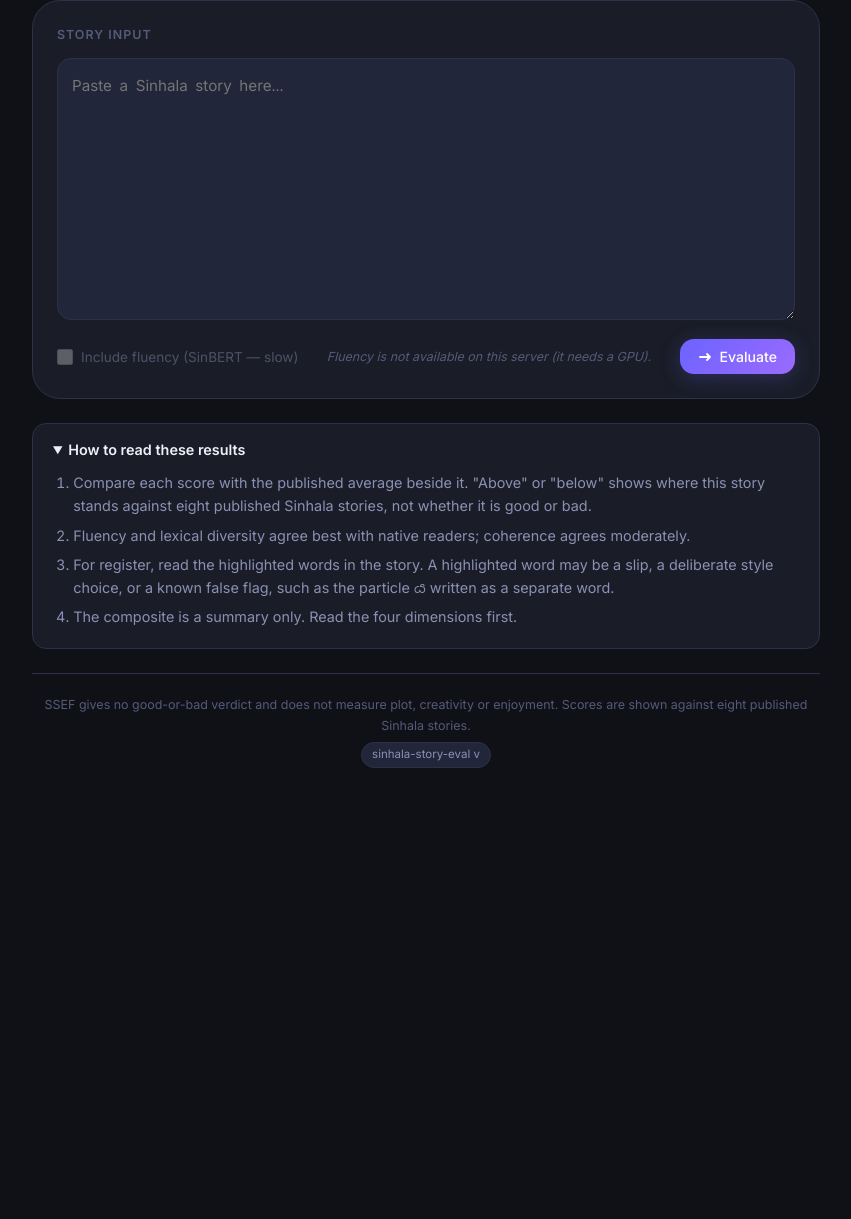
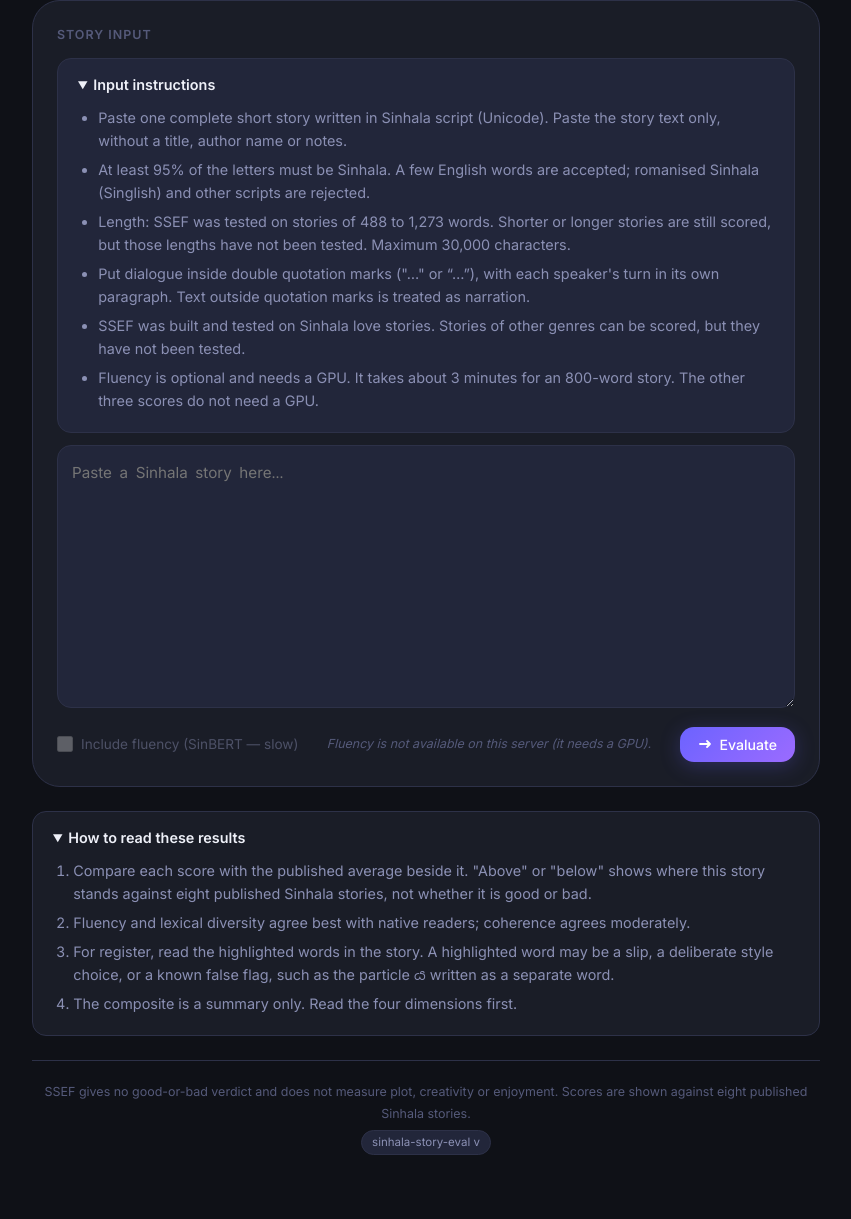
Before and after one commit to VihangaDeshan/sinhala-story-eval, a Flask app: template app/templates/index.html in a window 1280 px wide. Shown: the part 242-1461 px from the top of the page, without its empty margins (214-1065 px from the left). Before the commit the page ends 1010 px from the top, so only its background shows below. Run offline with Flask 3, Linux system fonts and the light colour scheme; the template is opened without the code that fills it, so the values that code supplies are empty.

Commit message:
feat(app): input instructions, untested-length notice, 8-story reference labels

```diff
--- a/app/app.py
+++ b/app/app.py
@@ -39,6 +39,10 @@ logger = logging.getLogger(__name__)
 # ---------------------------------------------------------------------------
 # Story data — loaded once at startup
 # ---------------------------------------------------------------------------
+# Range of the 38 stories SSEF was tested on (human reference 488–1,273 words; generated 720–880).
+TESTED_MIN_WORDS = 488
+TESTED_MAX_WORDS = 1273
+
 _STORIES = []
 _STORIES_PATH = os.path.join(
     os.path.dirname(__file__), "..", "data", "stories", "generated30_stories.json"
@@ -94,6 +98,11 @@ def _run_fluency_job(job_id: str, text: str):
         result = evaluate(text, fluency=True)
         # make composite label
         result["_fluency_on"] = True
+        words = result.get("words", 0)
+        if words < TESTED_MIN_WORDS or words > TESTED_MAX_WORDS:
+            result["length_notice"] = _EN["notice.length"].replace("{n}", str(words))
+        else:
+            result["length_notice"] = None
         with _job_lock:
             _jobs[job_id]["status"] = "done"
             _jobs[job_id]["result"] = result
@@ -312,6 +321,11 @@ def create_app():
             result["_fluency_on"] = False
             # Attach highlight segments
             result["segments"] = _highlight_text(text)
+            words = result.get("words", 0)
+            if words < TESTED_MIN_WORDS or words > TESTED_MAX_WORDS:
+                result["length_notice"] = _EN["notice.length"].replace("{n}", str(words))
+            else:
+                result["length_notice"] = None
             return jsonify(result), 200
         except Exception as exc:
             logger.error("evaluate() failed:\n%s", traceback.format_exc())
--- a/app/static/app.js
+++ b/app/static/app.js
@@ -291,6 +291,18 @@ function renderResults(result, text, scroll) {
   // 1. Validation line
   showValidationKey("msg.accepted", { n: result.words }, true);
 
+  // Length notice
+  const lengthNoticeEl = $("length-notice");
+  if (lengthNoticeEl) {
+    if (result.length_notice) {
+      lengthNoticeEl.textContent = tr("notice.length", { n: result.words });
+      lengthNoticeEl.classList.remove("hidden");
+    } else {
+      lengthNoticeEl.classList.add("hidden");
+      lengthNoticeEl.textContent = "";
+    }
+  }
+
   // 2. Metric cards
   $("metrics-section").classList.remove("hidden");
   setCard("card-fluency", view.fluency);
@@ -377,6 +389,11 @@ function clearResults() {
   _last = null;
   _valState = null;
   $("validation-line").classList.add("hidden");
+  const lengthNoticeEl = $("length-notice");
+  if (lengthNoticeEl) {
+    lengthNoticeEl.classList.add("hidden");
+    lengthNoticeEl.textContent = "";
+  }
   $("metrics-section").classList.add("hidden");
   $("composite-section").classList.add("hidden");
   $("story-section").classList.add("hidden");
--- a/app/static/i18n/en.json
+++ b/app/static/i18n/en.json
@@ -25,11 +25,19 @@
   "card.coherence": "Coherence · Entity Overlap",
   "card.lexical": "Lexical Diversity · MTLD",
   "card.register": "Register Consistency · DARC",
-  "ref.published": "Published average:",
-  "dir.above": "Above the published average",
-  "dir.below": "Below the published average",
+  "ref.published": "Average of 8 published Sinhala stories (human-written):",
+  "dir.above": "Above the 8-story average",
+  "dir.below": "Below the 8-story average",
   "dir.lower_better": "Lower is better",
   "dir.higher_better": "Higher is better",
+  "instr.title": "Input instructions",
+  "instr.1": "Paste one complete short story written in Sinhala script (Unicode). Paste the story text only, without a title, author name or notes.",
+  "instr.2": "At least 95% of the letters must be Sinhala. A few English words are accepted; romanised Sinhala (Singlish) and other scripts are rejected.",
+  "instr.3": "Length: SSEF was tested on stories of 488 to 1,273 words. Shorter or longer stories are still scored, but those lengths have not been tested. Maximum 30,000 characters.",
+  "instr.4": "Put dialogue inside double quotation marks (\"…\" or “…”), with each speaker's turn in its own paragraph. Text outside quotation marks is treated as narration.",
+  "instr.5": "SSEF was built and tested on Sinhala love stories. Stories of other genres can be scored, but they have not been tested.",
+  "instr.6": "Fluency is optional and needs a GPU. It takes about 3 minutes for an 800-word story. The other three scores do not need a GPU.",
+  "notice.length": "This story has {n} words. SSEF was tested on stories of 488 to 1,273 words, so scores for this length have not been tested.",
   "fluency.off": "Not computed (fluency off)",
   "ttr.label": "TTR (baseline, length-sensitive)",
   "register.direction": "Higher = narration and dialogue follow the literary/spoken convention more closely. A low narrative score can be a deliberate style, not an error.",
--- a/app/static/i18n/si.json
+++ b/app/static/i18n/si.json
@@ -25,11 +25,19 @@
   "card.coherence": "Coherence · කතාවේ බැඳීම",
   "card.lexical": "වචන විවිධත්වය · MTLD",
   "card.register": "රෙජිස්ටර අනුකූලතාව · DARC",
-  "ref.published": "ප්‍රකාශිත කතාවල සාමාන්‍යය:",
-  "dir.above": "ප්‍රකාශිත සාමාන්‍යයට ඉහළින්",
-  "dir.below": "ප්‍රකාශිත සාමාන්‍යයට පහළින්",
+  "ref.published": "ලේඛකයන් ලියූ ප්‍රකාශිත සිංහල කතා 8 ක සාමාන්‍යය:",
+  "dir.above": "කතා 8 ක සාමාන්‍යයට ඉහළින්",
+  "dir.below": "කතා 8 ක සාමාන්‍යයට පහළින්",
   "dir.lower_better": "අගය අඩු වන තරමට වඩා හොඳ ය",
   "dir.higher_better": "අගය වැඩි වන තරමට වඩා හොඳ ය",
+  "instr.title": "ඇතුළත් කළ යුතු දේ",
+  "instr.1": "සිංහල අකුරින් (Unicode) ලියූ සම්පූර්ණ කෙටිකතාවක් මෙහි අලවන්න. මාතෘකාව, කතුවරයාගේ නම හෝ සටහන් නොමැතිව කතාවේ පෙළ පමණක් අලවන්න.",
+  "instr.2": "අකුරුවලින් අවම වශයෙන් 95% ක් සිංහල අකුරු විය යුතු ය. ඉංග්‍රීසි වචන කිහිපයක් පිළිගැනේ; ඉංග්‍රීසි අකුරින් ලියූ සිංහල (Singlish) සහ වෙනත් අක්ෂර ක්‍රම ප්‍රතික්ෂේප වේ.",
+  "instr.3": "දිග: SSEF පරීක්ෂා කළේ වචන 488 සිට 1,273 දක්වා වූ කතා මත ය. ඊට වඩා කෙටි හෝ දිග කතාවලට ද ලකුණු ලැබෙන නමුත් එම දිගවල් පරීක්ෂා කර නැත. උපරිමය අක්ෂර 30,000 කි.",
+  "instr.4": "දෙබස් ද්විත්ව උද්ධෘත ලකුණු (\"…\" හෝ “…”) තුළ ලියන්න; එක් එක් කථිකයාගේ වාරය වෙනම ඡේදයක තබන්න. උද්ධෘත ලකුණුවලින් පිටත ඇති පෙළ ආඛ්‍යානය ලෙස සැලකේ.",
+  "instr.5": "SSEF ගොඩනඟා පරීක්ෂා කළේ සිංහල ආදර කතා මත ය. වෙනත් ප්‍රභේදවල කතාවලට ද ලකුණු ලබා ගත හැකි නමුත් ඒවා පරීක්ෂා කර නැත.",
+  "instr.6": "Fluency අත්‍යවශ්‍ය නොවන අතර ඒ සඳහා GPU එකක් අවශ්‍ය වේ. වචන 800 ක කතාවකට මිනිත්තු 3 ක් පමණ ගත වේ. අනෙක් ලකුණු තුනට GPU එකක් අවශ්‍ය නොවේ.",
+  "notice.length": "මෙම කතාවේ වචන {n} ක් ඇත. SSEF පරීක්ෂා කළේ වචන 488 සිට 1,273 දක්වා වූ කතා මත බැවින්, මෙම දිගට ලැබෙන ලකුණු පරීක්ෂා කර නැත.",
   "fluency.off": "ගණනය කර නැත (fluency අක්‍රිය කර ඇත)",
   "ttr.label": "TTR (පදනම් මිනුම; පෙළේ දිගට සංවේදී)",
   "register.direction": "අගය වැඩි වන තරමට, ආඛ්‍යානය ලිඛිත භාෂාවෙන් ද දෙබස් කථිත භාෂාවෙන් ද ලිවීමේ සම්ප්‍රදාය වඩාත් හොඳින් අනුගමනය කෙරේ. ආඛ්‍යාන ලකුණ අඩු වීම දෝෂයක් නොව හිතාමතා තෝරාගත් ශෛලියක් ද විය හැකි ය.",
--- a/app/static/style.css
+++ b/app/static/style.css
@@ -243,6 +243,20 @@ a:hover { text-decoration: underline; }
 }
 .validation-line.ok  { background: rgba(78, 205, 196, 0.12); color: var(--accent2); border: 1px solid rgba(78,205,196,0.3); }
 .validation-line.err { background: rgba(245, 80, 140, 0.12); color: #f5508c;       border: 1px solid rgba(245,80,140,0.3); }
+
+/* ── Length notice line ──────────────────────────────────────────────── */
+.notice-line {
+  font-size: 0.85rem;
+  padding: 10px 16px;
+  border-radius: var(--r-sm);
+  margin-bottom: var(--gap);
+  background: var(--surface2);
+  color: var(--text-sec);
+  border: 1px solid var(--border);
+}
+.validation-line:not(.hidden) + .notice-line {
+  margin-top: -14px;
+}
 
 /* ── Polling banner ──────────────────────────────────────────────────── */
 .polling-banner {
@@ -572,5 +586,11 @@ a:hover { text-decoration: underline; }
   color: var(--text-pri);
   font-weight: 600;
 }
-.howto ol { margin: 10px 0 0; padding-left: 1.4em; }
+.howto ol, .howto ul { margin: 10px 0 0; padding-left: 1.4em; }
 .howto li { margin-bottom: 6px; }
+
+/* ── Input instructions panel ────────────────────────────────────────── */
+.input-instructions {
+  background: var(--surface2);
+  margin-bottom: var(--gap-sm);
+}
--- a/app/templates/index.html
+++ b/app/templates/index.html
@@ -55,6 +55,18 @@
       </button>
     </div>
 
+    <details class="howto input-instructions" open>
+      <summary data-i18n="instr.title">{{ t('instr.title') }}</summary>
+      <ul>
+        <li data-i18n="instr.1">{{ t('instr.1') }}</li>
+        <li data-i18n="instr.2">{{ t('instr.2') }}</li>
+        <li data-i18n="instr.3">{{ t('instr.3') }}</li>
+        <li data-i18n="instr.4">{{ t('instr.4') }}</li>
+        <li data-i18n="instr.5">{{ t('instr.5') }}</li>
+        <li data-i18n="instr.6">{{ t('instr.6') }}</li>
+      </ul>
+    </details>
+
     <textarea id="story-textarea"
               placeholder="{{ t('input.placeholder') }}"
               data-i18n-placeholder="input.placeholder"
@@ -85,6 +97,9 @@
 
   <!-- ── Validation line ────────────────────────────────────────────── -->
   <div id="validation-line" class="validation-line hidden" role="alert" aria-live="assertive"></div>
+
+  <!-- ── Length notice line ─────────────────────────────────────────── -->
+  <div id="length-notice" class="notice-line hidden" role="note"></div>
 
   <!-- ── Polling banner ─────────────────────────────────────────────── -->
   <div id="polling-banner" class="polling-banner hidden" role="status" aria-live="polite">
```
Also changed, not shown: tests/js/check_numbers.js (+2 -2 lines), tests/test_app.py (+105 -0 lines).
